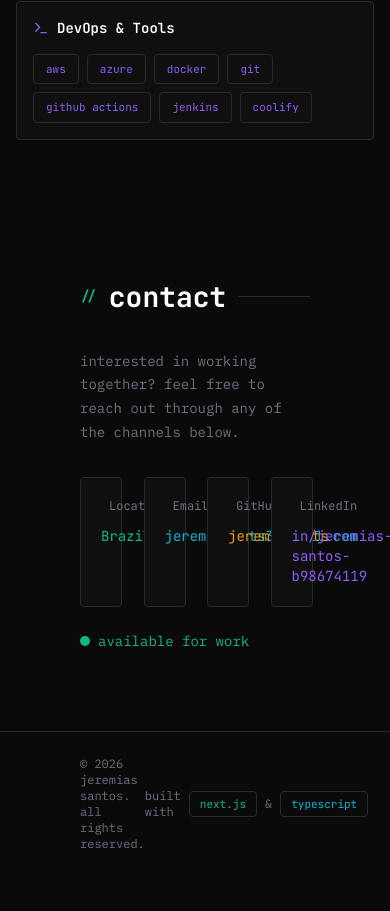
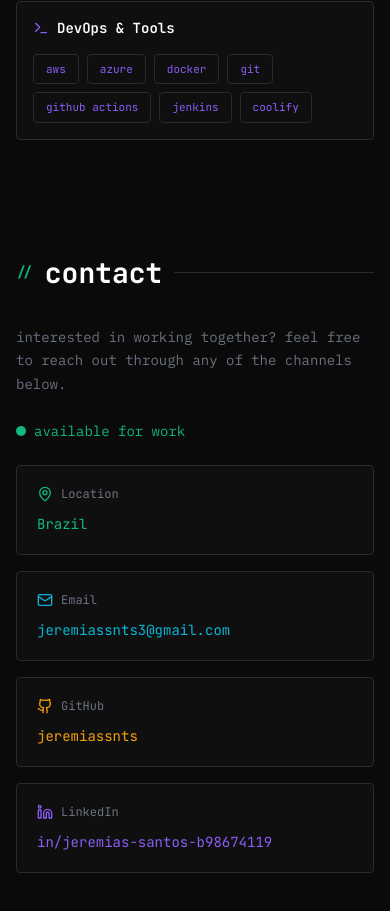
Before and after one commit to jeremiassnts/portfolio, a Next.js app: page /en in a window 390 px wide. Shown: the part 4493-5404 px from the top of the page. Before the commit the page ends 5369 px from the top, so only its background shows below. Built offline with nearby package versions, Linux system fonts and the light colour scheme.

Commit message:
feat: reorder contact section content for mobile
Structure contact section into a vertical flow with text and availability first, followed by contact links, and tune responsive spacing across breakpoints.

Made-with: Cursor

```diff
--- a/src/components/sections/contact-section.tsx
+++ b/src/components/sections/contact-section.tsx
@@ -28,15 +28,23 @@ export function ContactSection() {
   const t = useTranslations("contact");
 
   return (
-    <section id="contact" className="px-20 py-20">
+    <section id="contact" className="px-4 py-14 sm:px-6 sm:py-16 md:px-10 lg:px-20 lg:py-20">
       <div className="mx-auto w-full max-w-[960px]">
         <SectionHeader title={t("title")} />
 
-        <p className="mt-8 max-w-[600px] font-body text-sm leading-[1.7] text-foreground-secondary">
+        <div className="mt-8 flex flex-col gap-6 sm:gap-8">
+          <div>
+            <p className="max-w-[600px] font-body text-sm leading-[1.7] text-foreground-secondary">
               {t("description")}
             </p>
 
-        <div className="mt-8 grid grid-cols-4 gap-6">
+            <div className="mt-6 flex items-center gap-2 font-body text-sm text-accent-green">
+              <span className="h-2.5 w-2.5 rounded-full bg-accent-green" aria-hidden />
+              <span>{t("availableForWork")}</span>
+            </div>
+          </div>
+
+          <div className="grid grid-cols-1 gap-4 sm:grid-cols-2 sm:gap-5 lg:grid-cols-4 lg:gap-6">
             {profile.contacts.map((contact) => {
               const Icon = iconByType[contact.type];
               const label = t(contact.type);
@@ -67,10 +75,6 @@ export function ContactSection() {
               );
             })}
           </div>
-
-        <div className="mt-6 flex items-center gap-2 font-body text-sm text-accent-green">
-          <span className="h-2.5 w-2.5 rounded-full bg-accent-green" aria-hidden />
-          <span>{t("availableForWork")}</span>
         </div>
       </div>
     </section>
```
Lines whose indentation alone changed are shown as unchanged.
